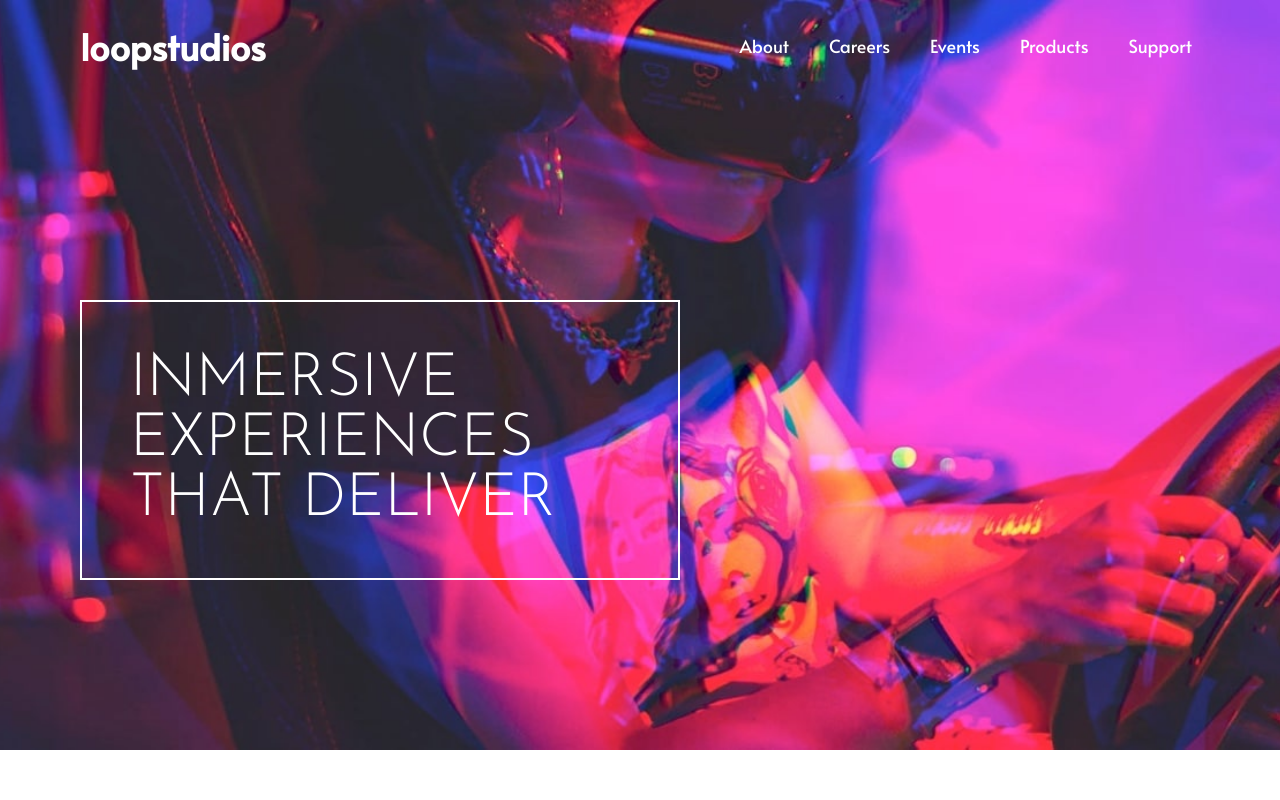
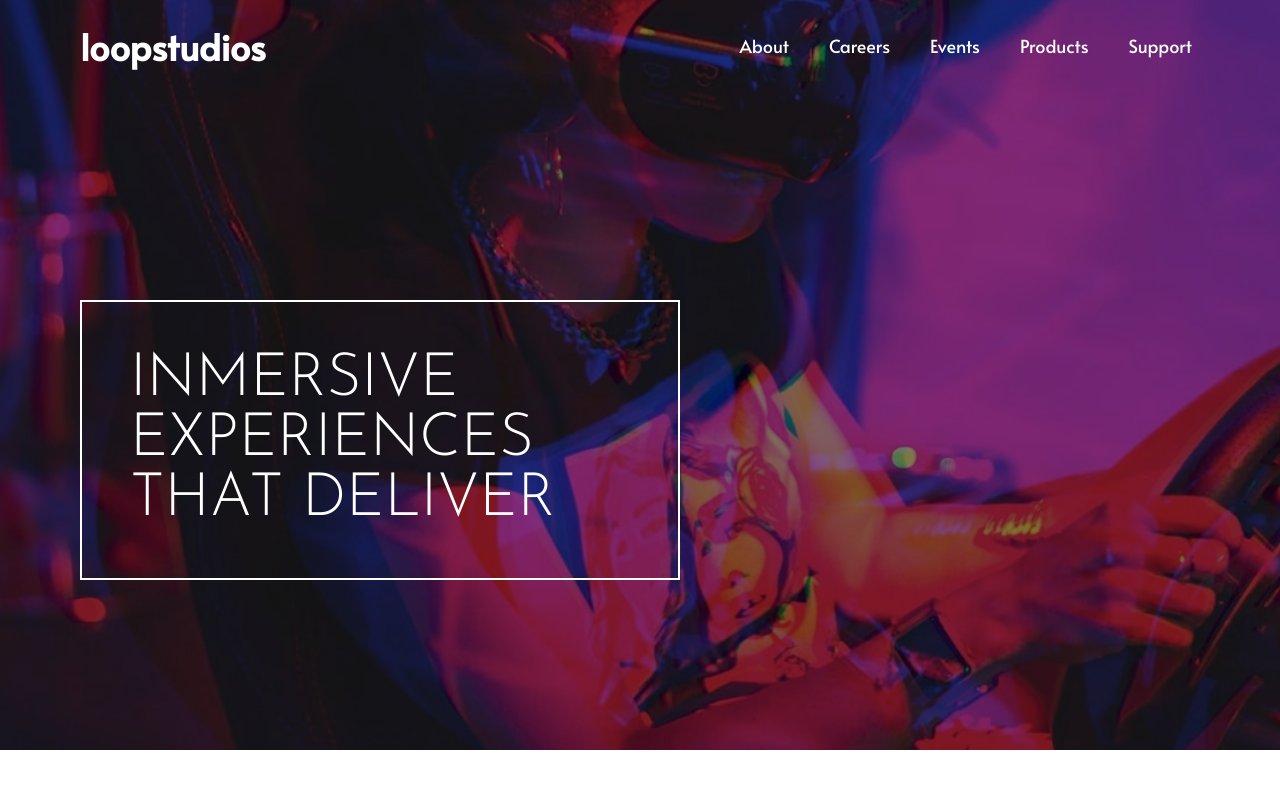
Before and after one commit to Deivid182/loopstudios-landing-page, a React (Vite) app: page / in a window 1280 px wide. Shown: the top 800 px of the page. Built offline with nearby package versions, Linux system fonts and the light colour scheme.

Commit message:
fixed overlay

```diff
--- a/src/components/header.tsx
+++ b/src/components/header.tsx
@@ -15,10 +15,11 @@ const Header = () => {
         onClose={() => setOpen(false)}
       />
       <div className='bg-hero'>
+        <div className='absolute inset-0 w-full h-[580px] lg:h-[750px] bg-black/50'/>
         <Container>
           <nav className='items-center justify-between py-6 flex'>
-            <h1 className='text-4xl font-bold text-white font-Alata'>loopstudios</h1>
-            <ul className='hidden lg:flex items-center gap-x-6'>
+            <h1 className='text-4xl font-bold text-white font-Alata z-10'>loopstudios</h1>
+            <ul className='hidden lg:flex items-center gap-x-6 z-10'>
               <li className='text-white text-lg tracking- font-Alata font-light hover:border-b hover:border-white p-2 transition-colors'>
                 <a href="#">About</a>
               </li>
@@ -48,8 +49,8 @@ const Header = () => {
               />
             </div>
           </nav>
-          <div className='flex items-start max-lg:justify-center flex-wrap mt-28 lg:mt-52'>
-            <div className='border-white border-2 max-lg:w-[95%] w-[600px] p-6 lg:p-12'>
+          <div className='flex items-start max-lg:justify-center flex-wrap mt-28 lg:mt-52 '>
+            <div className='border-white border-2 max-lg:w-[95%] w-[600px] p-6 lg:p-12 z-10'>
               <h2 className='text-white text-3xl lg:text-6xl uppercase font-Josefin font-medium'>
                 Inmersive experiences that deliver
               </h2>
```
